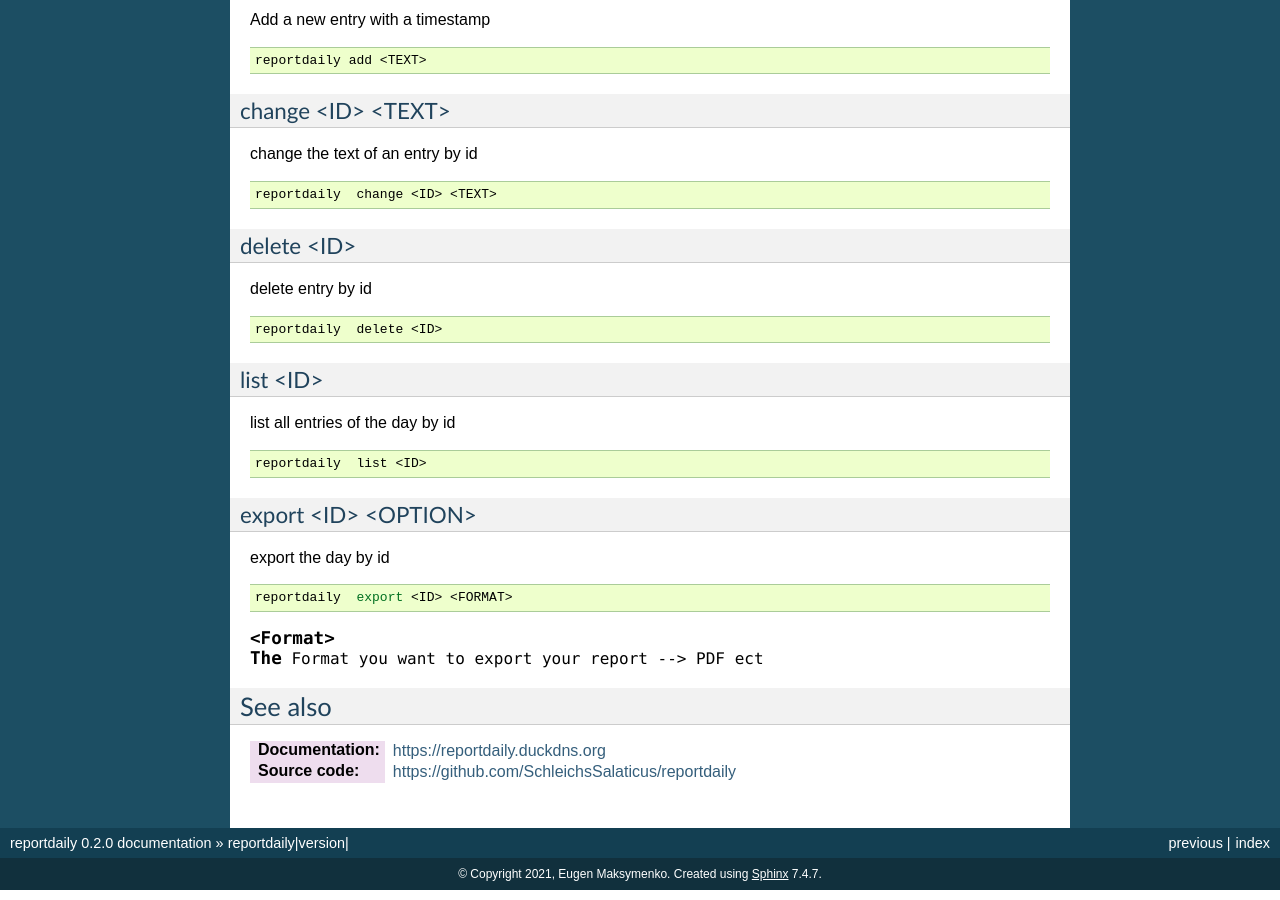
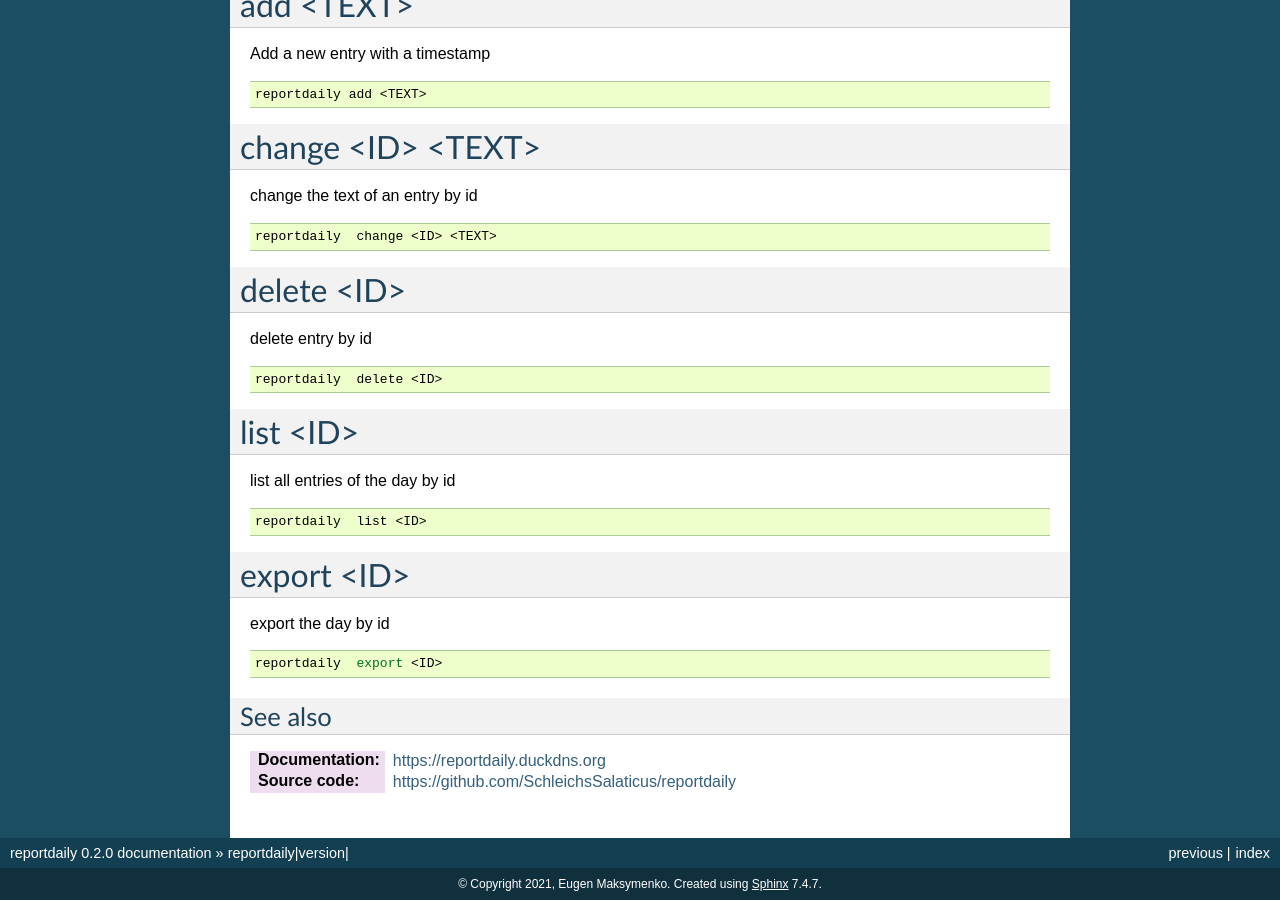
Before and after one commit to EMaksy/reportdaily, a Sphinx documentation site: the page built from docs/reportdaily.rst, in a window 1280 px wide and 900 px high, scrolled down 807 px. Built offline with Sphinx 7.4.7, drawn with Linux system fonts in a browser that asks for light colours; some of the changed text lies outside the part shown.

Commit message:
update the documentation

```diff
--- a/docs/reportdaily.rst
+++ b/docs/reportdaily.rst
@@ -1,10 +1,10 @@
 :orphan:
 
 reportdaily|version|
-==================
+~~~~~~~~~~~~~~~~~~~~~~~~~~~~
 
 Synopsis
---------
+~~~~~~~~~~~~~~
 
 .. _invocation:
 
@@ -14,7 +14,7 @@
 
 
 Description
------------
+~~~~~~~~~~~~~~
 
 The reportdaily script provides a command line tool to create edit and export daily weekly or monthly reports.
 :command:`reportdaily` to make the functionality accessible for shell
@@ -22,7 +22,7 @@
 
 
 Global Options
-~~~~~~~~~~~~~~
+~~~~~~~~~~~~~~~~~~~~~~~~~~~~
 
 .. program:: reportdaily
 
@@ -37,13 +37,13 @@
 
 
 CMD_OPTIONS Options
-~~~~~~~~~~~~~~
+~~~~~~~~~~~~~~~~~~~~~~~~~~~~
 
 WORK IN PROGRESS
 
 
 Commands
---------
+~~~~~~~~~~~~~~
 
 .. HINT: Sort the subcommands alphabetically
 
@@ -95,17 +95,14 @@
    reportdaily  list <ID>
 
 
-export <ID> <OPTION>
+export <ID>
 ~~~~~~~~~~~~~~~~~~~~~~~~~~~~~~~~
 
 export the day by id
 
 .. code:: bash
 
-   reportdaily  export <ID> <FORMAT>
-
-.. option:: <Format>
-    The Format you want to export your report --> PDF ect
+   reportdaily  export <ID>
 
 See also
 --------
```
